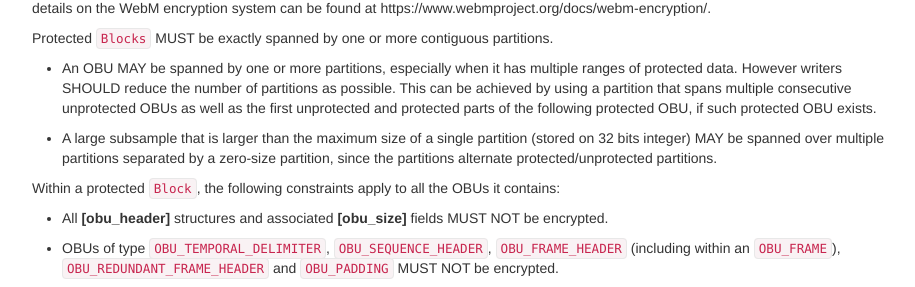
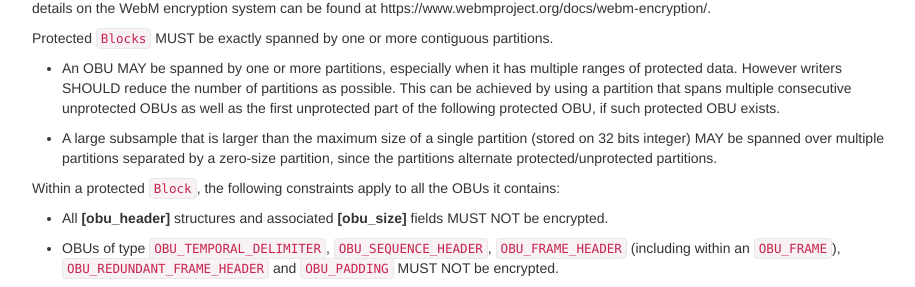
Before and after one commit to ietf-wg-cellar/matroska-specification, a Jekyll site: the page built from codec/av1.md, in a window 1280 px wide and 900 px high, scrolled down 3596 px. Shown: the part 200-487 px from the top of the window, without its empty margins (273-1188 px from the left). Built offline with Jekyll 4.4.1, drawn with Linux system fonts in a browser that asks for light colours; our own code applies the rules of GitHub Pages for plain Markdown files.

Commit message:
av1: the first partition shouldn't contain protected parts of the following OBU

```diff
--- a/codec/av1.md
+++ b/codec/av1.md
@@ -149,7 +149,7 @@ The Encryption scheme is similar to the one used for WebM, using the `ContentEnc
 
 Protected `Blocks` MUST be exactly spanned by one or more contiguous partitions.
 
-* An OBU MAY be spanned by one or more partitions, especially when it has multiple ranges of protected data. However writers SHOULD reduce the number of partitions as possible. This can be achieved by using a partition that spans multiple consecutive unprotected OBUs as well as the first unprotected and protected parts of the following protected OBU, if such protected OBU exists.
+* An OBU MAY be spanned by one or more partitions, especially when it has multiple ranges of protected data. However writers SHOULD reduce the number of partitions as possible. This can be achieved by using a partition that spans multiple consecutive unprotected OBUs as well as the first unprotected part of the following protected OBU, if such protected OBU exists.
 
 * A large subsample that is larger than the maximum size of a single partition (stored on 32 bits integer) MAY be spanned over multiple partitions separated by a zero-size partition, since the partitions alternate protected/unprotected partitions.
 
```
